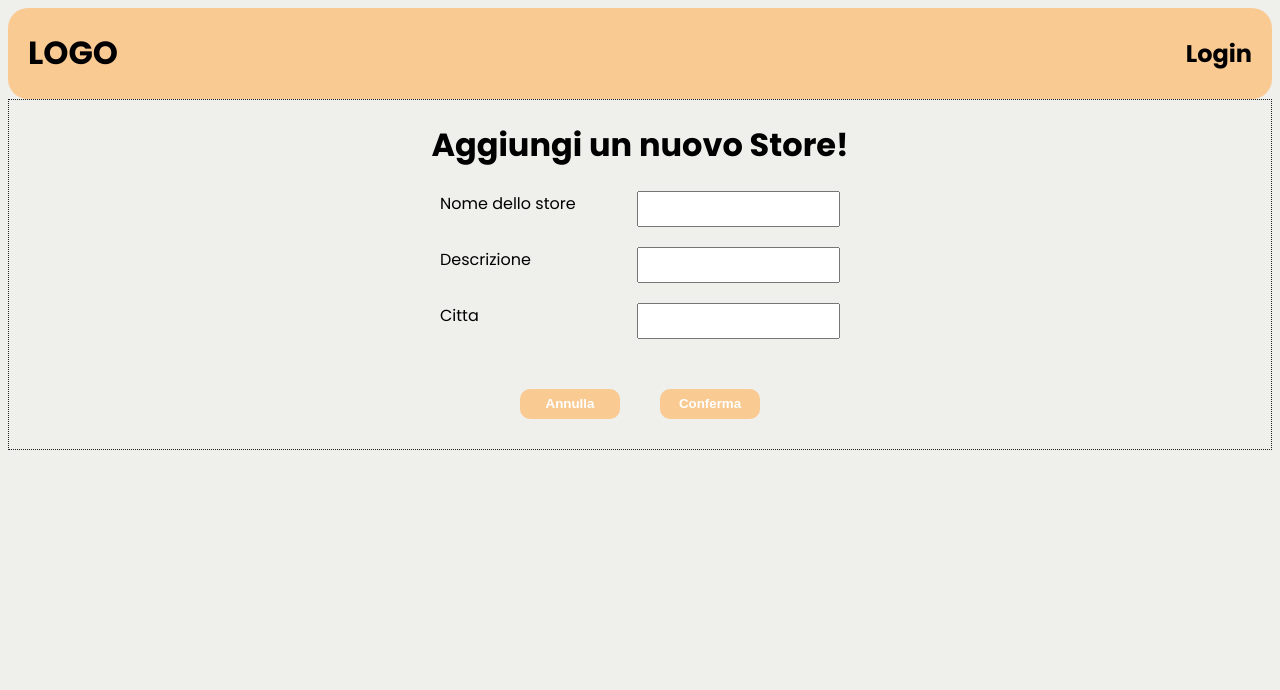
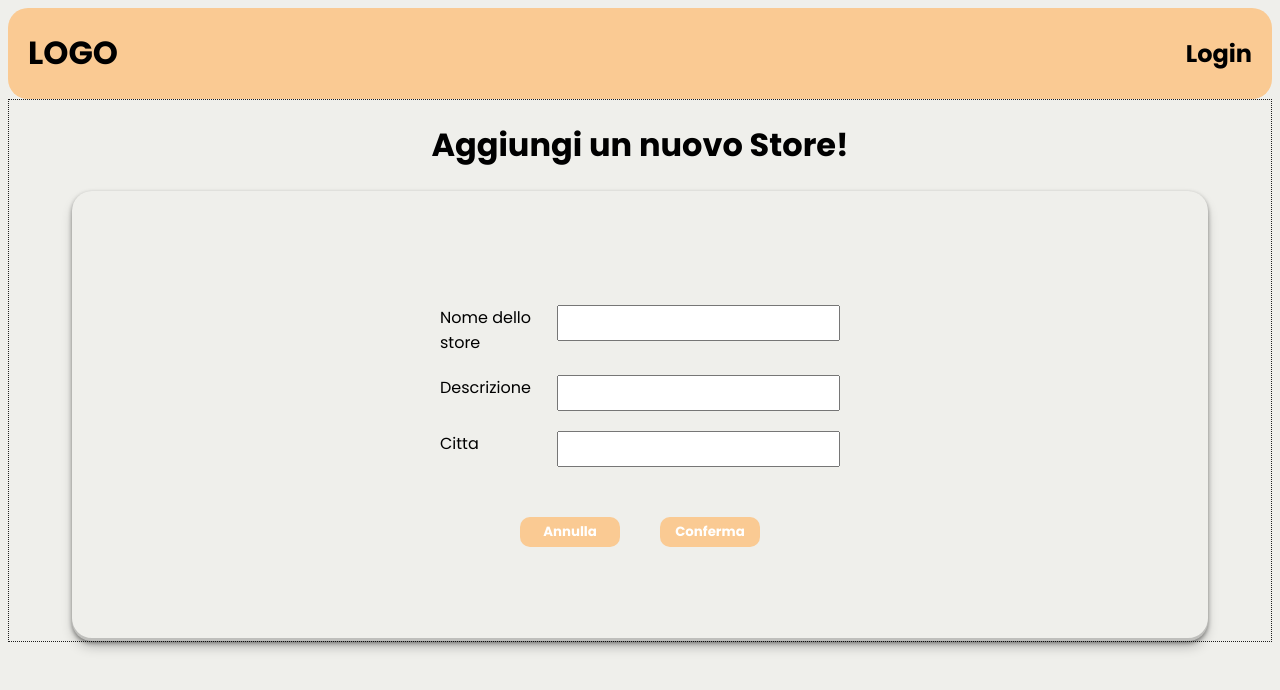
Before and after one commit to ShecktorS/control-angBoard, an Angular app: page /add-new-store in a window 1280 px wide. Shown: the top 690 px of the page. Built offline with nearby package versions, Linux system fonts and the light colour scheme.

Commit message:
aggiunta dello store implementata correttamente

```diff
--- a/src/app/app.module.ts
+++ b/src/app/app.module.ts
@@ -11,6 +11,7 @@ import { ProductItemComponent } from './components/product-item/product-item.com
 import { ProductPageComponent } from './components/product-page/product-page.component';
 import { ErrorPageComponent } from './components/error-page/error-page.component';
 import { AddStoreFormComponent } from './components/add-store-form/add-store-form.component';
+import { FormsModule } from '@angular/forms';
 
 @NgModule({
   declarations: [
@@ -24,7 +25,7 @@ import { AddStoreFormComponent } from './components/add-store-form/add-store-for
     ErrorPageComponent,
     AddStoreFormComponent,
   ],
-  imports: [BrowserModule, AppRoutingModule],
+  imports: [BrowserModule, AppRoutingModule, FormsModule],
   providers: [],
   bootstrap: [AppComponent],
 })
--- a/src/app/components/add-store-form/add-store-form.component.html
+++ b/src/app/components/add-store-form/add-store-form.component.html
@@ -1,12 +1,19 @@
 <h1>Aggiungi un nuovo Store!</h1>
-<form>
+<form (submit)="addStore()">
   <div class="storeName">
     <label for="storeName">Nome dello store</label
-    ><input required type="text" name="storeName" id="storeName" />
+    ><input
+      [(ngModel)]="newStore.name"
+      required
+      type="text"
+      name="storeName"
+      id="storeName"
+    />
   </div>
   <div class="storeDescription">
     <label for="storeDescription">Descrizione</label
     ><input
+      [(ngModel)]="newStore.description"
       required
       type="text"
       name="storeDescription"
@@ -15,10 +22,16 @@
   </div>
   <div class="storeLocation">
     <label for="storeLocation">Citta</label
-    ><input required type="text" name="storeLocation" id="storeLocation" />
+    ><input
+      [(ngModel)]="newStore.location"
+      required
+      type="text"
+      name="storeLocation"
+      id="storeLocation"
+    />
   </div>
   <div class="buttons">
-    <button (click)="returnToHome()">Annulla</button>
+    <button type="button" (click)="returnToHome()">Annulla</button>
     <input type="submit" value="Conferma" />
   </div>
 </form>
--- a/src/app/components/add-store-form/add-store-form.component.scss
+++ b/src/app/components/add-store-form/add-store-form.component.scss
@@ -1,16 +1,39 @@
 h1 {
   text-align: center;
 }
+
+input,
+button {
+  font-family: "Poppins";
+}
+
 form {
+  box-shadow: rgba(0, 0, 0, 0.4) 0px 2px 4px,
+    rgba(0, 0, 0, 0.3) 0px 7px 13px -3px, rgba(0, 0, 0, 0.2) 0px -3px 0px inset;
+  height: 400px;
+  width: 90%;
+  border-radius: 20px;
+  margin: auto;
+  padding-top: 50px;
   display: flex;
   flex-direction: column;
   justify-content: center;
   align-items: center;
   gap: 20px;
+
   div {
     width: 400px;
     display: flex;
     justify-content: space-between;
+
+    @media (max-width: 500px) {
+      flex-direction: column;
+
+      label {
+        margin-bottom: 20px;
+        margin-left: 20px;
+      }
+    }
 
     input {
       height: 30px;
@@ -19,6 +42,7 @@ form {
   }
   .buttons {
     justify-content: center;
+    flex-direction: row;
     gap: 40px;
     margin: 30px;
 
--- a/src/app/components/add-store-form/add-store-form.component.ts
+++ b/src/app/components/add-store-form/add-store-form.component.ts
@@ -1,5 +1,6 @@
 import { Component } from '@angular/core';
 import { Router } from '@angular/router';
+import { DataService } from 'src/app/services/data.service';
 
 @Component({
   selector: 'app-add-store-form',
@@ -7,9 +8,32 @@ import { Router } from '@angular/router';
   styleUrls: ['./add-store-form.component.scss'],
 })
 export class AddStoreFormComponent {
-  constructor(private router: Router) {}
+  newStore = {
+    name: '',
+    description: '',
+    location: '',
+  };
+
+  emptyStore = {
+    name: '',
+    description: '',
+    location: '',
+  };
+
+  constructor(private router: Router, private data: DataService) {}
 
   returnToHome() {
     this.router.navigate(['/']);
   }
+
+  addStore() {
+    let { name, description, location } = this.newStore;
+    if (name.length > 1 && description.length > 1 && location.length > 1) {
+      this.data.addStore(this.newStore);
+      this.newStore = this.emptyStore;
+      this.returnToHome();
+    } else {
+      return alert('Inserisci correttamente tutti i dati');
+    }
+  }
 }
--- a/src/app/components/error-page/error-page.component.scss
+++ b/src/app/components/error-page/error-page.component.scss
@@ -1,6 +1,6 @@
-h1,
-p {
-  margin: 100px 0 0 100px;
+h1 {
+  margin: 20px auto;
+  width: clamp(400px, 80%, 800px);
 }
 
 p {
--- a/src/app/components/store-page/store-page.component.ts
+++ b/src/app/components/store-page/store-page.component.ts
@@ -89,7 +89,7 @@ export class StorePageComponent implements OnInit {
         location: this.store.location,
       };
     } else {
-      this.storeExists = false;
+      this.router.navigate(['/404']);
     }
     console.log(this.data.store);
   }
--- a/src/app/services/data.service.ts
+++ b/src/app/services/data.service.ts
@@ -4,6 +4,9 @@ import { Injectable } from '@angular/core';
   providedIn: 'root',
 })
 export class DataService {
+  addStoreCounter = 5;
+  addProductCounter = 5;
+
   store = [
     {
       id: 1,
@@ -61,7 +64,16 @@ export class DataService {
   }
 
   addStore(newStore: any) {
-    this.store.push(newStore);
+    this.addStoreCounter++;
+    let storeImg = `https://picsum.photos/300/300?${this.addStoreCounter}`;
+    let storeToAdd = {
+      ...newStore,
+      id: this.addStoreCounter,
+      img: storeImg,
+      products: [],
+    };
+    this.store.push(storeToAdd);
+    console.log(this.store);
   }
 
   editStore(id: string, newStore: any) {
```
